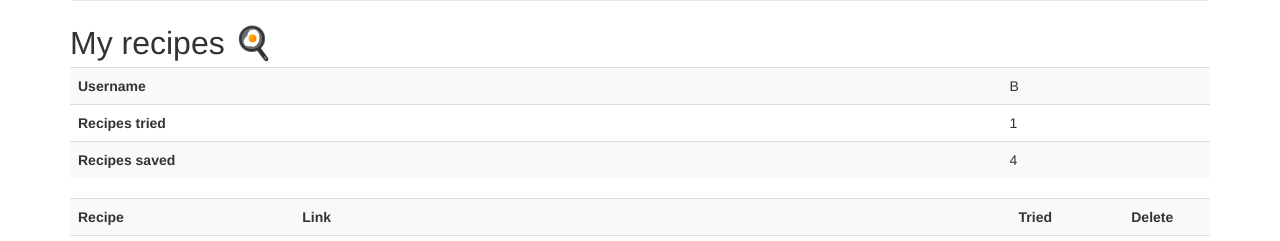
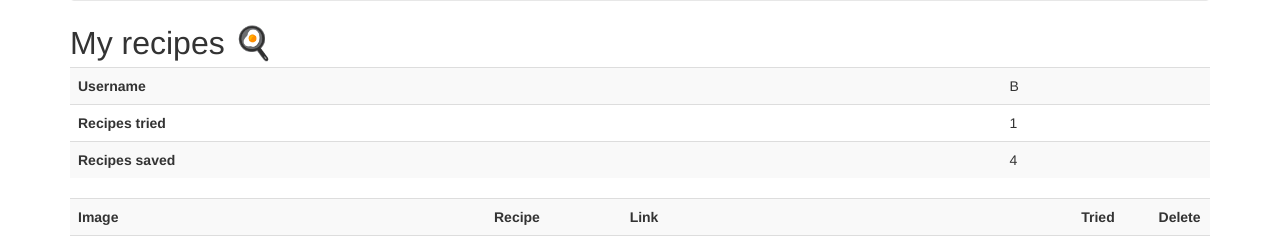
Before and after one commit to taliafawzy/16, a Flask app: page /mypage in a window 1280 px wide. Shown: the part 101-342 px from the top of the page. Run offline with Flask 2, Linux system fonts and the light colour scheme; a user stored in the database is signed in; some libraries are stand-ins or nearby versions.

Commit message:
pictures in cookbook and related-recipes

```diff
--- a/application.py
+++ b/application.py
@@ -125,7 +125,7 @@ def register():
         db.execute("INSERT INTO portfolio (userid, tried, saved) VALUES(:userid, 0, 0)", userid = session["userid"])
 
         # create cookbook
-        db.execute("CREATE TABLE if not exists cookbook ('id' INTEGER PRIMARY KEY AUTOINCREMENT NOT NULL, 'userid' INTEGER, 'recipeid' INTEGER, 'recipe' TEXT, 'link' TEXT, 'tried' BOOLEAN, FOREIGN KEY(userid) REFERENCES userdata(id), FOREIGN KEY(recipeid) REFERENCES recipe(id))")
+        db.execute("CREATE TABLE if not exists cookbook ('id' INTEGER PRIMARY KEY AUTOINCREMENT NOT NULL, 'userid' INTEGER, 'recipeid' INTEGER, 'recipe' TEXT, 'link' TEXT, 'tried' BOOLEAN, 'image' BLOB, FOREIGN KEY(userid) REFERENCES userdata(id), FOREIGN KEY(recipeid) REFERENCES recipe(id))")
 
 
         return redirect(url_for("homepage"))
@@ -231,7 +231,7 @@ def results():
 
         # display the person's choice on ingredients they chose on previous page
         choice = session['choice']
-        choice = ','.join(choice)
+        choice = ', '.join(choice)
         recipes = []
         ingredientsSet = set()
 
@@ -288,7 +288,6 @@ def results():
             newChoice = request.form['extra_ingredient_submit_button']
             choice.append(newChoice)
             session['choice'] = choice
-            print(choice)
 
             # get new ingredients
             recipelist = getResults(choice)
@@ -320,7 +319,7 @@ def results():
                 # store list of recipes in session
                 session['recipes'] = recipes
 
-                return render_template("results.html", choice=','.join(choice), recipes = recipes, ingredientsSet = ingredientsSet)
+                return render_template("results.html", choice=', '.join(choice), recipes = recipes, ingredientsSet = ingredientsSet)
 
 
 
@@ -356,13 +355,18 @@ def recipe():
         # if there are related recipes, retrieve url from recipe
         if related is not None:
             urls = []
+            images = []
             for item in related:
                 url = db.execute("SELECT link FROM cookbook WHERE recipe = :item", item = item)
                 urls.append(url)
+                image = db.execute("SELECT image FROM cookbook WHERE recipe = :item", item = item)
+                images.append(image)
             urls = [url['link'] for url in urls for url in url]
+            images = [image['image'] for image in images for image in image]
+
 
             # zip name of recipenames and recipe urls into one list
-            related_zip = zip(related, urls)
+            related_zip = zip(related, urls, images)
 
             return render_template("recipe.html", recipe = recipe, related=related, related_zip = related_zip, notsaved = notsaved)
 
--- a/helpers.py
+++ b/helpers.py
@@ -79,7 +79,7 @@ def save_recipe(recipe):
     recipeid = recipeid[0]['id']
 
     # register recipe into cookbook
-    saved_recipe = db.execute("INSERT INTO cookbook (userid, recipeid, recipe, link, tried) VALUES(:userid, :recipeid, :recipe, :link, :tried)", recipeid = recipeid, recipe = recipe['name'], link = recipe["url"], tried = 0, userid = session["userid"])
+    saved_recipe = db.execute("INSERT INTO cookbook (userid, recipeid, recipe, link, tried, image) VALUES(:userid, :recipeid, :recipe, :link, :tried, :image)", recipeid = recipeid, recipe = recipe['name'], link = recipe["url"], tried = 0, image = recipe['picture'], userid = session["userid"])
 
     return saved_recipe
 
@@ -101,7 +101,6 @@ def related_recipes(recipe):
 
         # make list out of recipes from all users together
         related_recipes = [x['recipe'] for x in related_recipes for x in x]
-        print(related_recipes)
 
         # make name of visited recipe into string and place into empty list
         recipename = []
--- a/templates/mypage.html
+++ b/templates/mypage.html
@@ -28,6 +28,7 @@
 
 <table class="table table-striped" style="width:100%">
      <tr>
+        <th>Image</th>
         <th>Recipe</th>
         <th>Link</th>
         <th>Tried</th>
@@ -36,6 +37,9 @@
 
     {% for recipe in cookbook %}
         <tr>
+            <td>
+                <img src="{{recipe.image}}">
+            </td>
             <td>{{recipe.recipe}}</td>
             <td><a href="url">{{recipe.link}}</a></td>
             {% if recipe.tried == 1 %}
--- a/templates/recipe.html
+++ b/templates/recipe.html
@@ -30,8 +30,9 @@
         <tr>
             Users that saved {{recipe.name}} also tried
         </tr>
-        {% for recipe, url in related_zip %}
+        {% for recipe, url, image in related_zip %}
             <tr>
+                <td><img src="{{image}}"></td>
                 <td>{{recipe}}</td>
                 <td><a href="{{url}}">{{url}}</a></td>
                 </tr>
```
Also changed, not shown: 16.db.
